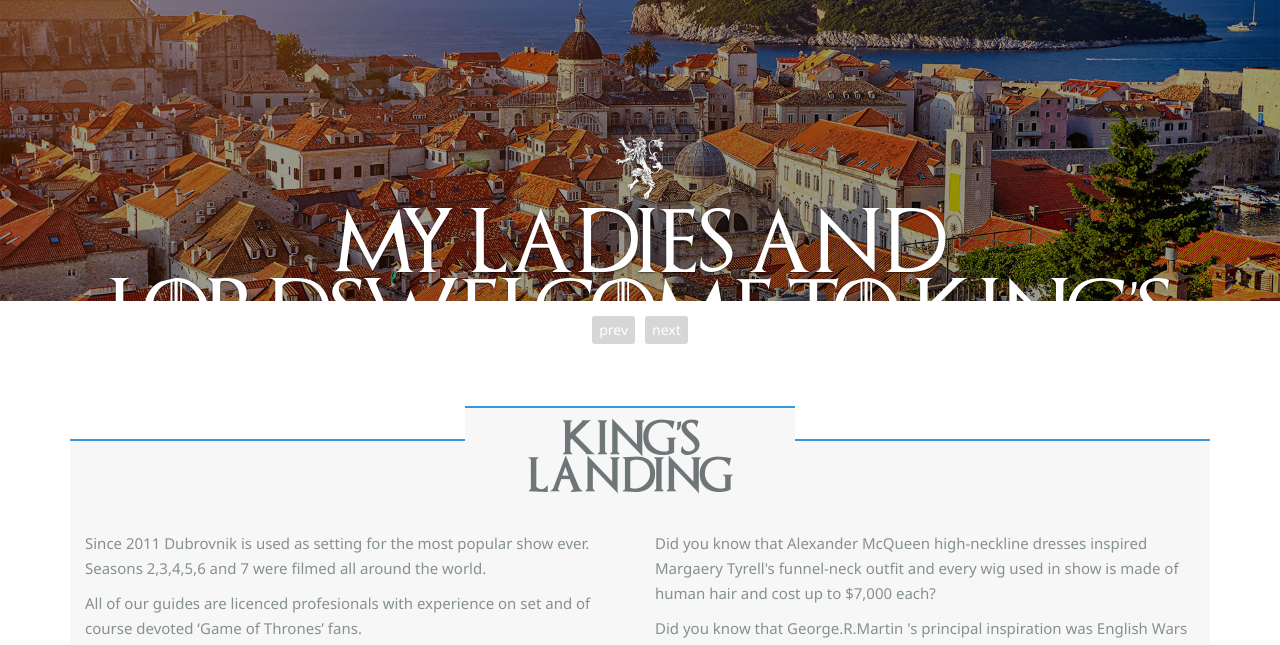
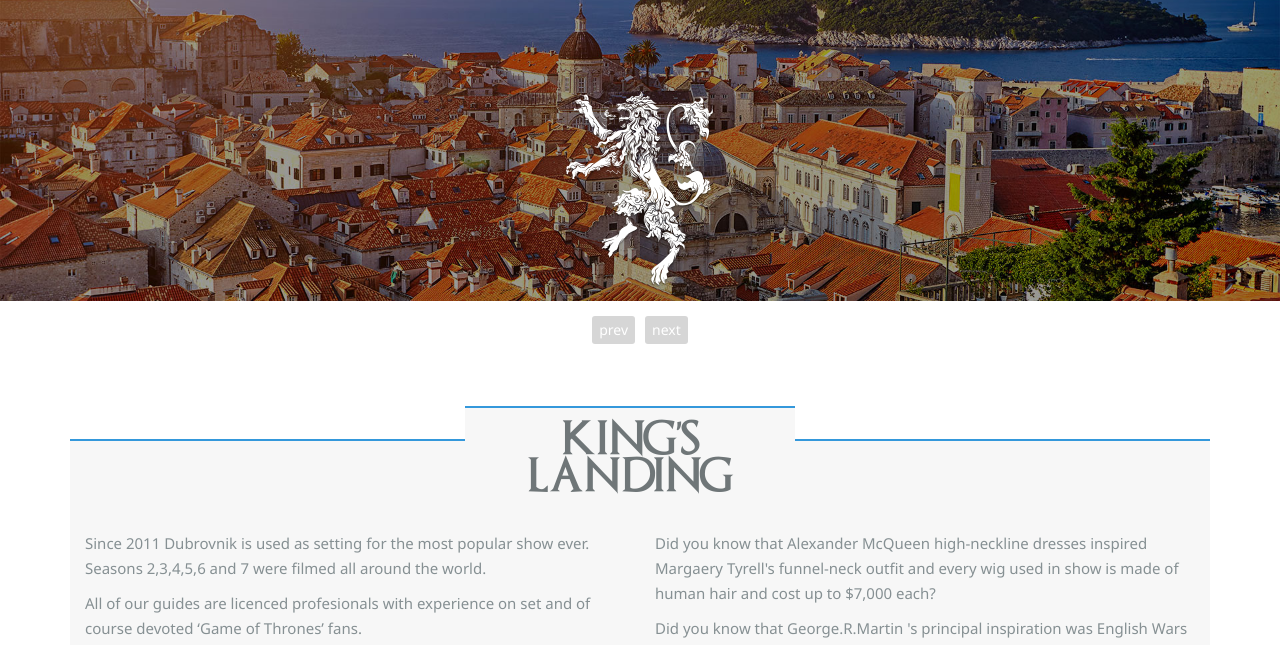
Before and after one commit to vojislavilic/gotdubrovnik, a plain HTML site: page index.html in a window 1280 px wide. Shown: the part 133-778 px from the top of the page. Drawn offline with Linux system fonts and the light colour scheme; some packages are replaced by stand-ins of ours.

Commit message:
hero slider

```diff
--- a/assets/css/main.css
+++ b/assets/css/main.css
@@ -327,15 +327,21 @@ h1,h2,h3,h4,h5,h6 {
 	width: 100%;
 	height: 100%;
 	bottom: 5px;
-	padding-top: 10%;
+	padding-top: 50px;
 }
 
 .slider-icon {
 	color: #ffffff;
-	font-size: 4em;
+	line-height: 1.42857143;
+    font-size: 195px;
+    margin-bottom: 10px;
 }
 .carousel-title {
-	font-size: 4em;
+	font-size: 34px;
+	line-height: 55px;
+}
+.carousel-title span {
+	display: block;
 }
 .main-slider span {
 	color: #fff;
```
